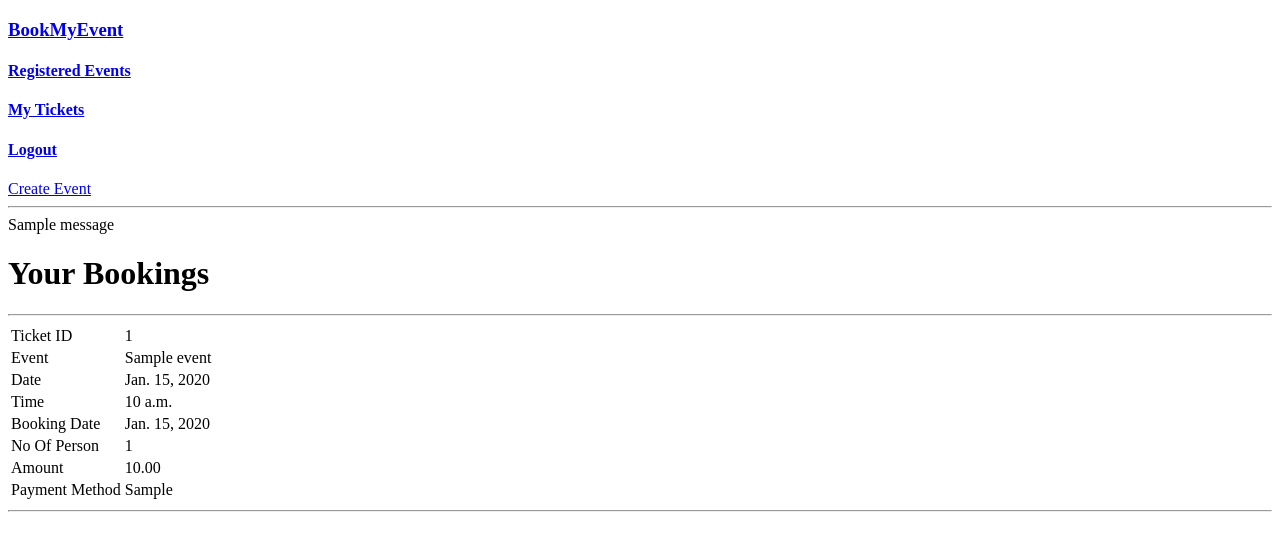
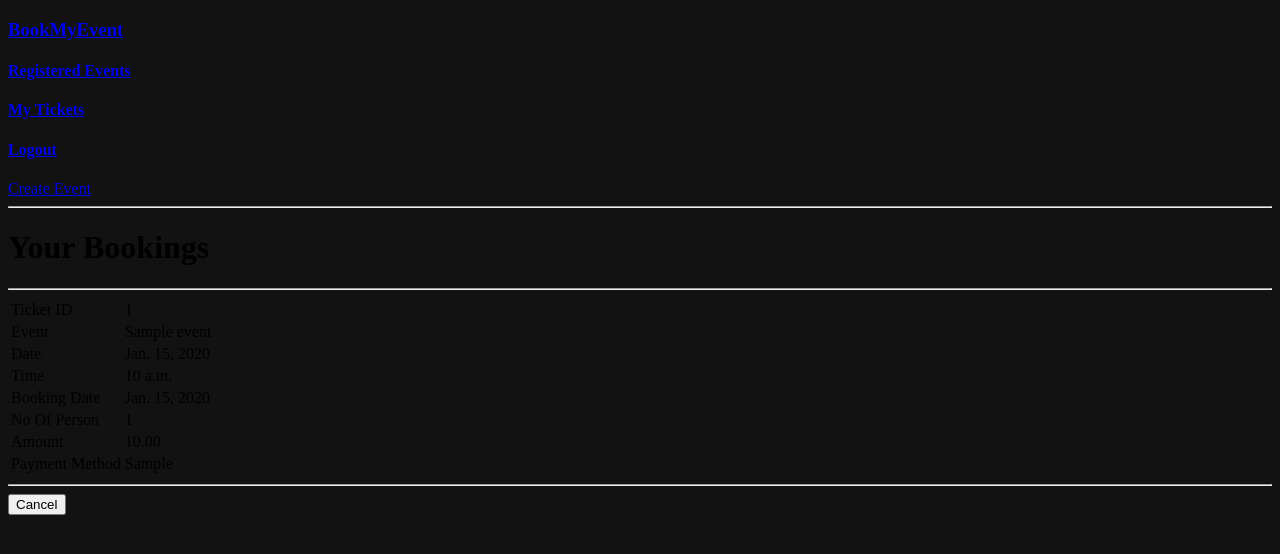
Before and after one commit to clakhlani/BookMyEvent, a Django app: page /mytickets in a window 1280 px wide. Shown: the top 554 px of the page. Run offline with Django 4.2, Linux system fonts and the light colour scheme; a user stored in the database is signed in; tables that the repository leaves empty hold one stand-in row (values such as "Sample post"); one stand-in notice (Sample message) is shown; some libraries are stand-ins or nearby versions.

Commit message:
Added cancel ticket feature

```diff
--- a/eventbooking/templates/eventbooking/my_tickets.html
+++ b/eventbooking/templates/eventbooking/my_tickets.html
@@ -46,6 +46,8 @@
 		</table>
 	</div>
 	<hr>
+
+	<a href="{% url 'cancel_ticket' ticket.id %}"><button>Cancel</button></a>
 	{% endfor %}
 {% endif %}
 {% endblock %}
--- a/eventbooking/urls.py
+++ b/eventbooking/urls.py
@@ -12,4 +12,5 @@ urlpatterns = [
     path('create-event',views.create_event,name='create_event'),
     path('update-event/<str:event_id>',views.update_event,name='update_event'),
     path('registered-events',views.registered_events,name='registered_events'),
+    path('cancel-ticket/<str:ticket_id>',views.cancel_ticket,name='cancel_ticket'),
 ]
--- a/eventbooking/views.py
+++ b/eventbooking/views.py
@@ -81,6 +81,30 @@ def ticket_booking(request,event_id):
 	form=TicketBookingForm()
 	context={"form":form,"event":event}
 	return render(request,"eventbooking/ticket_book.html",context)
+
+
+@login_required
+def cancel_ticket(request,ticket_id):
+	ticket = Ticket.objects.get(id=ticket_id)
+	print(ticket)
+	if ticket == None:
+		messages.error(request,f'No Ticket Available !!!!')
+		return render(request,'eventbooking/cancel_ticket.html')
+	if request.user != ticket.user:
+		messages.error(request,f'Unauthorized Access !!!!')
+		return render(request,'eventbooking/cancel_ticket.html')
+	if request.method=='POST':
+		event=Event.objects.get(id=ticket.booking.event.id)
+		seats=ticket.booking.no_of_person
+		#current_seats=event.seats
+		event.seats=event.seats+seats
+		print(event.seats)
+		event.save()
+		ticket.delete()
+
+		return redirect('mytickets', ticket_id=ticket_id )
+
+	return render(request,'eventbooking/cancel_ticket.html',{"ticket": ticket})
 
 
 @login_required(login_url='login_page')
--- a/templates/base.html
+++ b/templates/base.html
@@ -3,7 +3,7 @@
 <head>
 	<title>BookMyEvent</title>
 </head>
-<body>
+<body style="background-color: #121212;">
 	<a href="{% url 'home' %}">
 		<h3>BookMyEvent</h3>
 	</a>
@@ -22,13 +22,9 @@
 	</a>
 	</a>
 	<hr>
-	{% if messages %}
-	{% for message in messages %}
-		<div class="alert alert-{{ message.tags }}" >
-			{{ message }}
-		</div>
-		{% endfor %}
-	{% endif %}
+
+	<div>
 	{% block content %}{% endblock %}
+	</div>
 </body>
 </html>
```
Also changed, not shown: eventbooking/templates/eventbooking/cancel_ticket.html (added, +21 -0 lines), user/templates/user/login.html (+9 -0 lines).
